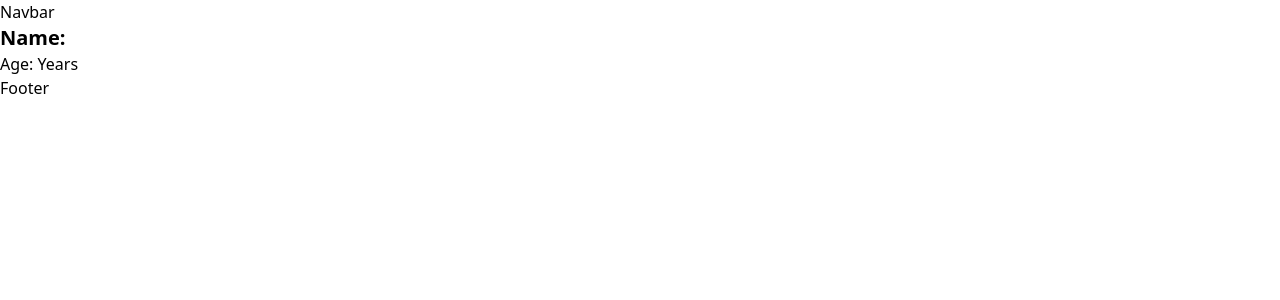
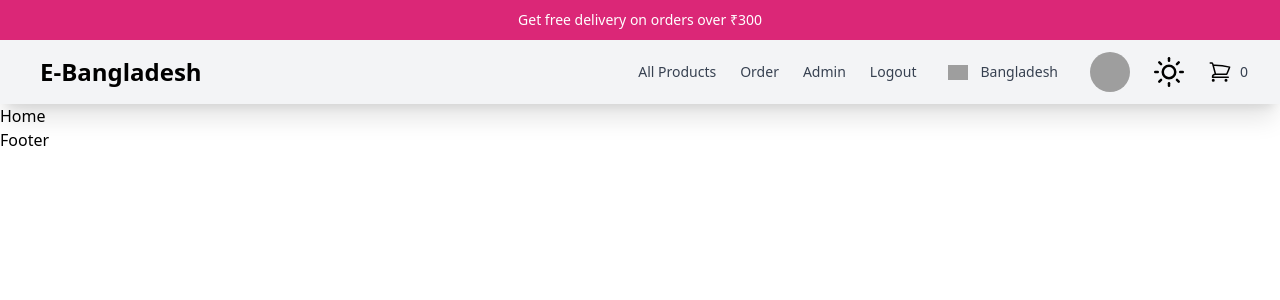
Before and after one commit to arindom10/E-Commerce-Frontend, a React (Vite) app: page / in a window 1280 px wide. Shown: the top 300 px of the page. Built offline with nearby package versions, Linux system fonts and the light colour scheme; grey boxes are pictures that could not be loaded.

Commit message:
Navbar designed and dark mode setup

```diff
--- a/package.json
+++ b/package.json
@@ -10,8 +10,10 @@
     "preview": "vite preview"
   },
   "dependencies": {
+    "@headlessui/react": "^2.1.2",
     "react": "^18.3.1",
     "react-dom": "^18.3.1",
+    "react-icons": "^5.2.1",
     "react-router-dom": "^6.25.0"
   },
   "devDependencies": {
--- a/src/components/Navbar/Navbar.jsx
+++ b/src/components/Navbar/Navbar.jsx
@@ -1,7 +1,187 @@
-import React from "react";
+import React, { useContext, useState } from "react";
+import { BsFillCloudSunFill } from "react-icons/bs";
+import { FiSun } from "react-icons/fi";
+import { Link } from "react-router-dom";
+import myContext from "../../context/data/myContext";
 
 const Navbar = () => {
-  return <div>Navbar</div>;
+  const [open, setOpen] = useState(false);
+
+  const context = useContext(myContext);
+  const { toggleMode, mode } = context;
+  return (
+    <div>
+      {/* desktop  */}
+      <header className="relative bg-white">
+        <p
+          className="flex h-10 items-center justify-center bg-pink-600 px-4 text-sm font-medium text-white sm:px-6 lg:px-8"
+          style={{
+            backgroundColor: mode === "dark" ? "rgb(62 64 66)" : "",
+            color: mode === "dark" ? "white" : "",
+          }}
+        >
+          Get free delivery on orders over ₹300
+        </p>
+
+        <nav
+          aria-label="Top"
+          className="bg-gray-100 px-4 sm:px-6 lg:px-8 shadow-xl "
+          style={{
+            backgroundColor: mode === "dark" ? "#282c34" : "",
+            color: mode === "dark" ? "white" : "",
+          }}
+        >
+          <div className="">
+            <div className="flex h-16 items-center">
+              <button
+                type="button"
+                className="rounded-md bg-white p-2 text-gray-400 lg:hidden"
+                onClick={() => setOpen(true)}
+                style={{
+                  backgroundColor: mode === "dark" ? "rgb(80 82 87)" : "",
+                  color: mode === "dark" ? "white" : "",
+                }}
+              >
+                <span className="sr-only">Open menu</span>
+                <svg
+                  xmlns="http://www.w3.org/2000/svg"
+                  fill="none"
+                  viewBox="0 0 24 24"
+                  stroke-width="1.5"
+                  stroke="currentColor"
+                  class="w-6 h-6"
+                >
+                  <path
+                    stroke-linecap="round"
+                    stroke-linejoin="round"
+                    d="M3.75 6.75h16.5M3.75 12h16.5m-16.5 5.25h16.5"
+                  />
+                </svg>
+              </button>
+
+              {/* Logo */}
+              <div className="ml-4 flex lg:ml-0">
+                <Link to={"/"} className="flex">
+                  <div className="flex ">
+                    <h1
+                      className=" text-2xl font-bold text-black  px-2 py-1 rounded"
+                      style={{ color: mode === "dark" ? "white" : "" }}
+                    >
+                      E-Bangladesh
+                    </h1>
+                  </div>
+                </Link>
+              </div>
+
+              <div className="ml-auto flex items-center">
+                <div className="hidden lg:flex lg:flex-1 lg:items-center lg:justify-end lg:space-x-6">
+                  <Link
+                    to={"/allproducts"}
+                    className="text-sm font-medium text-gray-700 "
+                    style={{ color: mode === "dark" ? "white" : "" }}
+                  >
+                    All Products
+                  </Link>
+                  <Link
+                    to={"/order"}
+                    className="text-sm font-medium text-gray-700 "
+                    style={{ color: mode === "dark" ? "white" : "" }}
+                  >
+                    Order
+                  </Link>
+                  <Link
+                    to={"/dashboard"}
+                    className="text-sm font-medium text-gray-700 "
+                    style={{ color: mode === "dark" ? "white" : "" }}
+                  >
+                    Admin
+                  </Link>
+
+                  <a
+                    className="text-sm font-medium text-gray-700 cursor-pointer  "
+                    style={{ color: mode === "dark" ? "white" : "" }}
+                  >
+                    Logout
+                  </a>
+                </div>
+
+                <div className="hidden lg:ml-8 lg:flex">
+                  <a href="#" className="flex items-center text-gray-700 ">
+                    <img
+                      src="https://i.ibb.co/PYZb95b/bangladesh-flag-painted-by-brush-606226-419.jpg"
+                      alt=""
+                      className="block h-auto w-5 flex-shrink-0"
+                    />
+                    <span
+                      className="ml-3 block text-sm font-medium"
+                      style={{ color: mode === "dark" ? "white" : "" }}
+                    >
+                      Bangladesh
+                    </span>
+                  </a>
+                </div>
+                <div className="hidden lg:ml-8 lg:flex">
+                  <a href="#" className="flex items-center text-gray-700 ">
+                    <img
+                      className="inline-block w-10 h-10 rounded-full"
+                      src="https://i.ibb.co/BL9dLcF/AK-circle-removebg-preview.png"
+                      alt="Arindom Kundu"
+                    />
+                  </a>
+                </div>
+
+                {/* Search */}
+                <div className="flex lg:ml-6">
+                  <button className="" onClick={toggleMode}>
+                    {/* <MdDarkMode size={35} style={{ color: mode === 'dark' ? 'white' : '' }} /> */}
+                    {mode === "light" ? (
+                      <FiSun className="" size={30} />
+                    ) : "dark" ? (
+                      <BsFillCloudSunFill size={30} />
+                    ) : (
+                      ""
+                    )}
+                  </button>
+                </div>
+
+                {/* Cart */}
+                <div className="ml-4 flow-root lg:ml-6">
+                  <Link
+                    to={"/cart"}
+                    className="group -m-2 flex items-center p-2"
+                    style={{ color: mode === "dark" ? "white" : "" }}
+                  >
+                    <svg
+                      xmlns="http://www.w3.org/2000/svg"
+                      fill="none"
+                      viewBox="0 0 24 24"
+                      strokeWidth={1.5}
+                      stroke="currentColor"
+                      className="w-6 h-6"
+                    >
+                      <path
+                        strokeLinecap="round"
+                        strokeLinejoin="round"
+                        d="M2.25 3h1.386c.51 0 .955.343 1.087.835l.383 1.437M7.5 14.25a3 3 0 00-3 3h15.75m-12.75-3h11.218c1.121-2.3 2.1-4.684 2.924-7.138a60.114 60.114 0 00-16.536-1.84M7.5 14.25L5.106 5.272M6 20.25a.75.75 0 11-1.5 0 .75.75 0 011.5 0zm12.75 0a.75.75 0 11-1.5 0 .75.75 0 011.5 0z"
+                      />
+                    </svg>
+
+                    <span
+                      className="ml-2 text-sm font-medium text-gray-700 group-"
+                      style={{ color: mode === "dark" ? "white" : "" }}
+                    >
+                      0
+                    </span>
+                    <span className="sr-only">items in cart, view bag</span>
+                  </Link>
+                </div>
+              </div>
+            </div>
+          </div>
+        </nav>
+      </header>
+    </div>
+  );
 };
 
 export default Navbar;
--- a/src/context/data/myState.jsx
+++ b/src/context/data/myState.jsx
@@ -1,16 +1,21 @@
-import React from "react";
+import React, { useState } from "react";
 import MyContext from "./myContext";
 
 export const MyState = (props) => {
-  const state = {
-    name: "Arindom Kundu",
-    age: 21,
+  const [mode, setMode] = useState("light");
+
+  const toggleMode = () => {
+    if (mode === "light") {
+      setMode("dark");
+      document.body.style.backgroundColor = "rgb(17, 24, 39)";
+    } else {
+      setMode("light");
+      document.body.style.backgroundColor = "white";
+    }
   };
 
-  const color = "red";
-
   return (
-    <MyContext.Provider value={{ state, color }}>
+    <MyContext.Provider value={{ mode, toggleMode }}>
       {props.children}
     </MyContext.Provider>
   );
--- a/src/pages/home/Home.jsx
+++ b/src/pages/home/Home.jsx
@@ -1,17 +1,8 @@
-import React, { useContext } from "react";
+import React from "react";
 import Layout from "../../components/layout/Layout";
-import myContext from "../../context/data/myContext";
 
 const Home = () => {
-  const context = useContext(myContext);
-  console.log(context);
-  const { name, age } = context;
-  return (
-    <Layout>
-      <h1 className="text-xl font-bold">Name: {name}</h1>
-      <h1>Age: {age} Years</h1>
-    </Layout>
-  );
+  return <Layout>Home</Layout>;
 };
 
 export default Home;
--- a/src/pages/order/Order.jsx
+++ b/src/pages/order/Order.jsx
@@ -1,19 +1,8 @@
-import React, { useContext } from "react";
+import React from "react";
 import Layout from "../../components/layout/Layout";
-import myContext from "../../context/data/myContext";
 
 const Order = () => {
-  const context = useContext(myContext);
-  console.log(context);
-  const { state, color } = context;
-  return (
-    <Layout>
-      Order
-      <h1 className="text-xl font-bold">Name: {state.name}</h1>
-      <h1>Age: {state.age} Years</h1>
-      <h1>Age: {color} </h1>
-    </Layout>
-  );
+  return <Layout>Order</Layout>;
 };
 
 export default Order;
```
Also changed, not shown: 1 other file (tests, documents, lock files or other folders).
